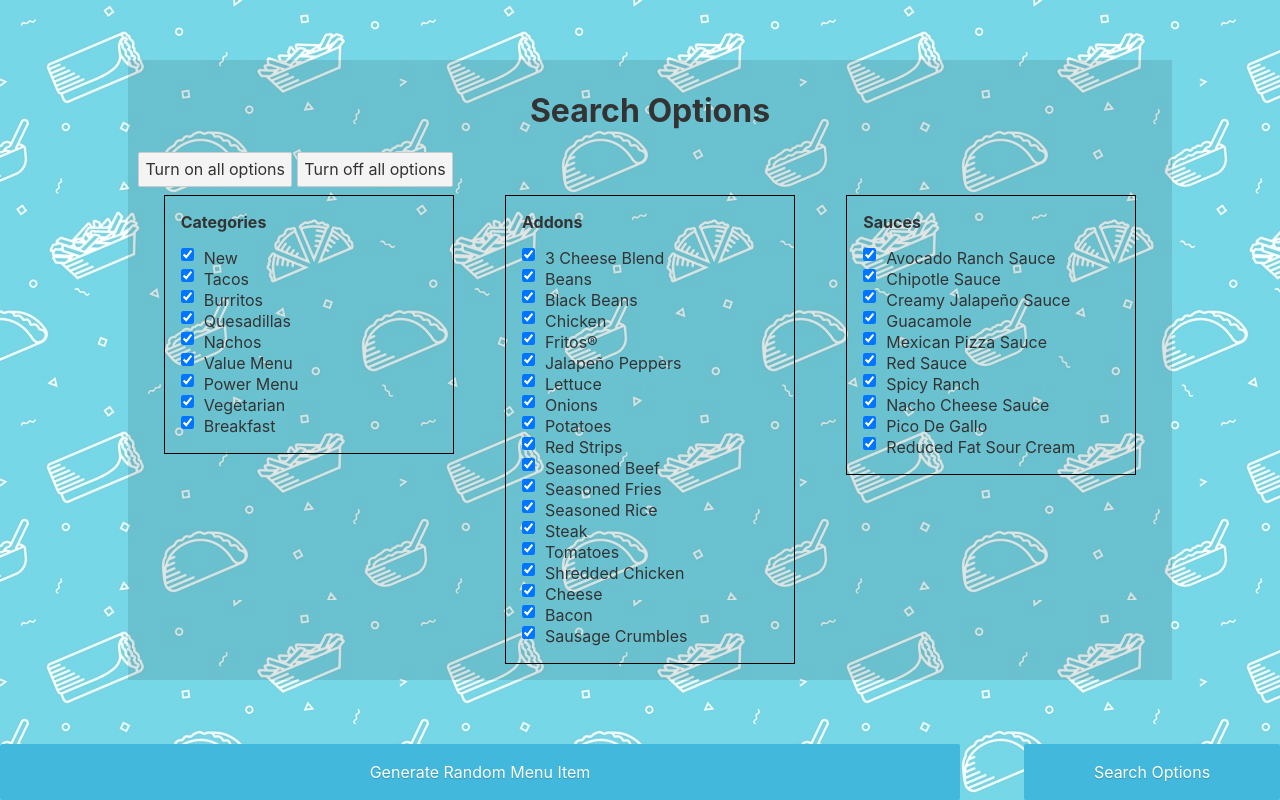
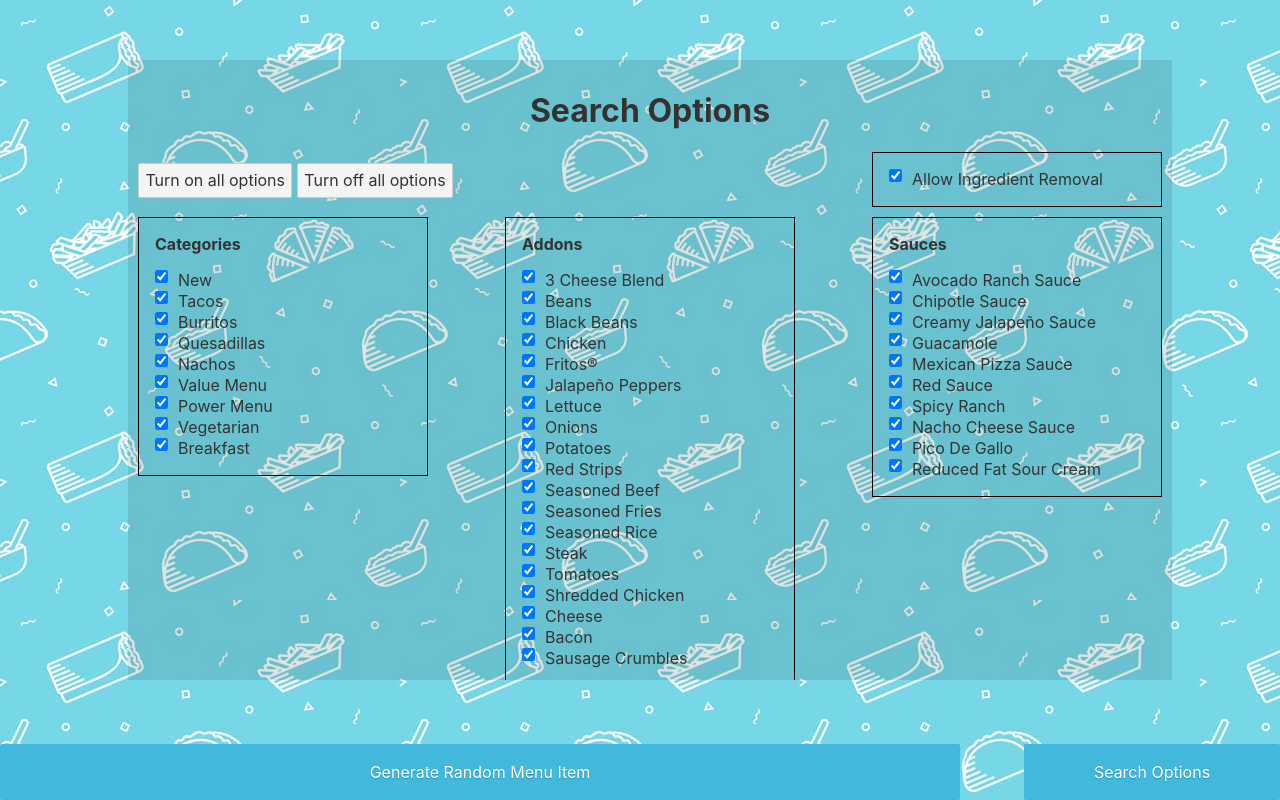
Before and after one commit to JosiahSayers/Taco-Especial, a Svelte app: page / in a window 1280 px wide. Both pictures are taken after a click on the button "Search Options". Built offline with nearby package versions, Linux system fonts and the light colour scheme.

Commit message:
adds options to turn on/off all customizations

```diff
--- a/src/App.svelte
+++ b/src/App.svelte
@@ -8,6 +8,7 @@
   let displayOptions = false;
 
   let formData = {
+    allowItemRemoval: true,
     categories: {},
     addons: {},
     sauces: {}
--- a/src/Options.svelte
+++ b/src/Options.svelte
@@ -1,6 +1,6 @@
 <script>
   export let formData;
-  import * as options from './options.json';
+  import * as options from "./options.json";
 
   initializeObject(options.categories, formData.categories);
   initializeObject(options.addons, formData.addons);
@@ -8,7 +8,10 @@
 
   function initializeObject(optionsArray, formDataObject) {
     optionsArray.forEach(option => {
-      if (formDataObject[option.toLowerCase()] === null || formDataObject[option.toLowerCase()] === undefined) {
+      if (
+        formDataObject[option.toLowerCase()] === null ||
+        formDataObject[option.toLowerCase()] === undefined
+      ) {
         formDataObject[option.toLowerCase()] = true;
       }
     });
@@ -17,13 +20,13 @@
   function setAllFormValues(object, value) {
     const keys = Object.keys(object);
     keys.forEach(key => {
-      if (typeof object[key] === 'object') {
+      if (typeof object[key] === "object") {
         setAllFormValues(object[key], value);
       } else {
         object[key] = value;
       }
     });
-    formData = {...formData};
+    formData = { ...formData };
   }
 
   function handleFormStubmit(event) {
@@ -31,54 +34,21 @@
   }
 </script>
 
-<div class="container">
-  <h1>Search Options</h1>
-  <button on:click={setAllFormValues(formData, true)}>Turn on all options</button>
-  <button on:click={setAllFormValues(formData, false)}>Turn off all options</button>
+<style>
+  .container-header {
+    display: flex;
+    justify-content: space-between;
+    align-items: center;
+  }
 
-  <form on:submit={handleFormStubmit}>
-
-    <div class="form-group" id="categories">
-        <div class="form-group-title"><p>Categories</p></div>
-        {#each options.categories as category}
-        <div class="input-group">
-          <input type="checkbox" name="{category}" bind:checked={formData.categories[category.toLowerCase()]}>
-          <label for="{category}">{category}</label>
-        </div>
-      {/each}
-    </div>
-
-    <div class="form-group" id="addons">
-      <div class="form-group-title"><p>Addons</p></div>
-      {#each options.addons as addon}
-        <div class="input-group">
-          <input type="checkbox" name="{addon}" bind:checked={formData.addons[addon.toLowerCase()]}>
-          <label for="{addon}">{addon}</label>
-        </div>
-      {/each}
-    </div>
-
-    <div class="form-group" id="sauces">
-      <div class="form-group-title"><p>Sauces</p></div>
-      {#each options.sauces as sauce}
-        <div class="input-group">
-          <input type="checkbox" name="{sauce}" bind:checked={formData.sauces[sauce.toLowerCase()]}>
-          <label for="{sauce}">{sauce}</label>
-        </div>
-      {/each}
-    </div>
-
-  </form>
-</div>
-
-<style>
   .form-group {
     border: 1px black solid;
     padding: 1rem;
-    width: 25%
+    width: 25%;
+    margin-bottom: 10px;
   }
 
-  .form-group-title >p {
+  .form-group-title > p {
     margin-top: 0;
     font-weight: bold;
   }
@@ -96,7 +66,7 @@
   }
 
   div.container {
-    background-color: rgba(0,0,0,0.1);
+    background-color: rgba(0, 0, 0, 0.1);
     width: 80vw;
     height: 75vh;
     padding: 10px;
@@ -105,7 +75,7 @@
 
   form {
     display: flex;
-    justify-content: space-around;
+    justify-content: space-between;
     align-items: flex-start;
     flex-wrap: wrap;
   }
@@ -113,7 +83,88 @@
   @media screen and (max-width: 700px) {
     .form-group {
       width: 75%;
-      margin-bottom: 10px;
+    }
+
+    .container-header {
+      flex-direction: column;
+    }
+
+    form {
+      justify-content: center;
     }
   }
 </style>
+
+<div class="container">
+  <h1>Search Options</h1>
+
+  <div class="container-header">
+    <div class="button-container">
+      <button on:click={setAllFormValues(formData, true)}>
+        Turn on all options
+      </button>
+      <button on:click={setAllFormValues(formData, false)}>
+        Turn off all options
+      </button>
+    </div>
+
+    <div class="form-group" id="allow-item-removal">
+      <div class="input-group">
+        <input
+          type="checkbox"
+          name="allow-item-removal"
+          bind:checked={formData.allowItemRemoval} />
+        <label for="allow-item-removal">Allow Ingredient Removal</label>
+      </div>
+    </div>
+  </div>
+
+  <form on:submit={handleFormStubmit}>
+
+    <div class="form-group" id="categories">
+      <div class="form-group-title">
+        <p>Categories</p>
+      </div>
+      {#each options.categories as category}
+        <div class="input-group">
+          <input
+            type="checkbox"
+            name={category}
+            bind:checked={formData.categories[category.toLowerCase()]} />
+          <label for={category}>{category}</label>
+        </div>
+      {/each}
+    </div>
+
+    <div class="form-group" id="addons">
+      <div class="form-group-title">
+        <p>Addons</p>
+      </div>
+      {#each options.addons as addon}
+        <div class="input-group">
+          <input
+            type="checkbox"
+            name={addon}
+            bind:checked={formData.addons[addon.toLowerCase()]} />
+          <label for={addon}>{addon}</label>
+        </div>
+      {/each}
+    </div>
+
+    <div class="form-group" id="sauces">
+      <div class="form-group-title">
+        <p>Sauces</p>
+      </div>
+      {#each options.sauces as sauce}
+        <div class="input-group">
+          <input
+            type="checkbox"
+            name={sauce}
+            bind:checked={formData.sauces[sauce.toLowerCase()]} />
+          <label for={sauce}>{sauce}</label>
+        </div>
+      {/each}
+    </div>
+
+  </form>
+</div>
--- a/src/services/taco-bell-menu.service.js
+++ b/src/services/taco-bell-menu.service.js
@@ -9,7 +9,8 @@
       alwaysIncludeAddons: [],
       alwaysIncludeSauces: [],
       excludeAddons: [],
-      excludeSauces: []
+      excludeSauces: [],
+      allowItemRemoval: formData.allowItemRemoval
     };
 
     const categories = Object.keys(formData.categories);
```
